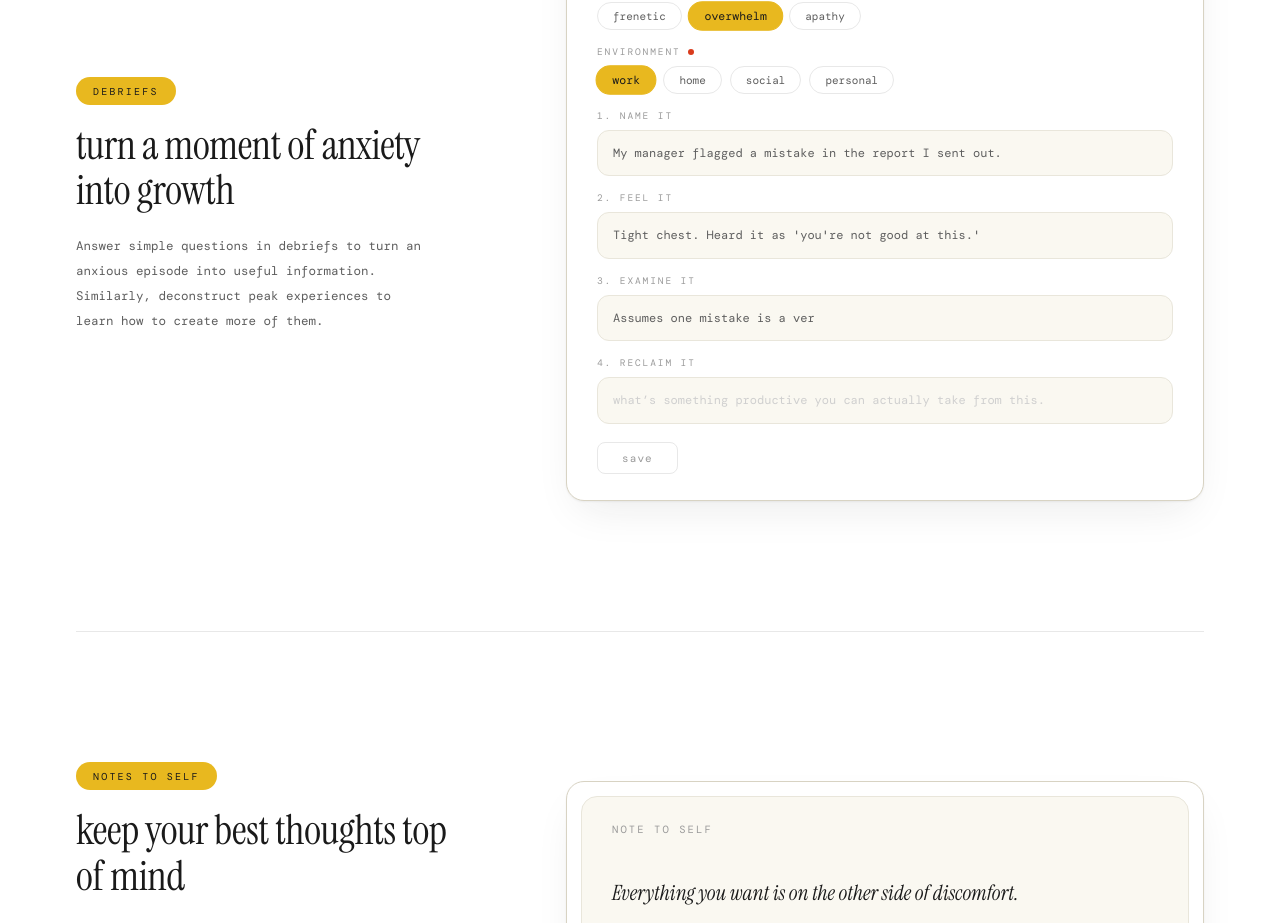
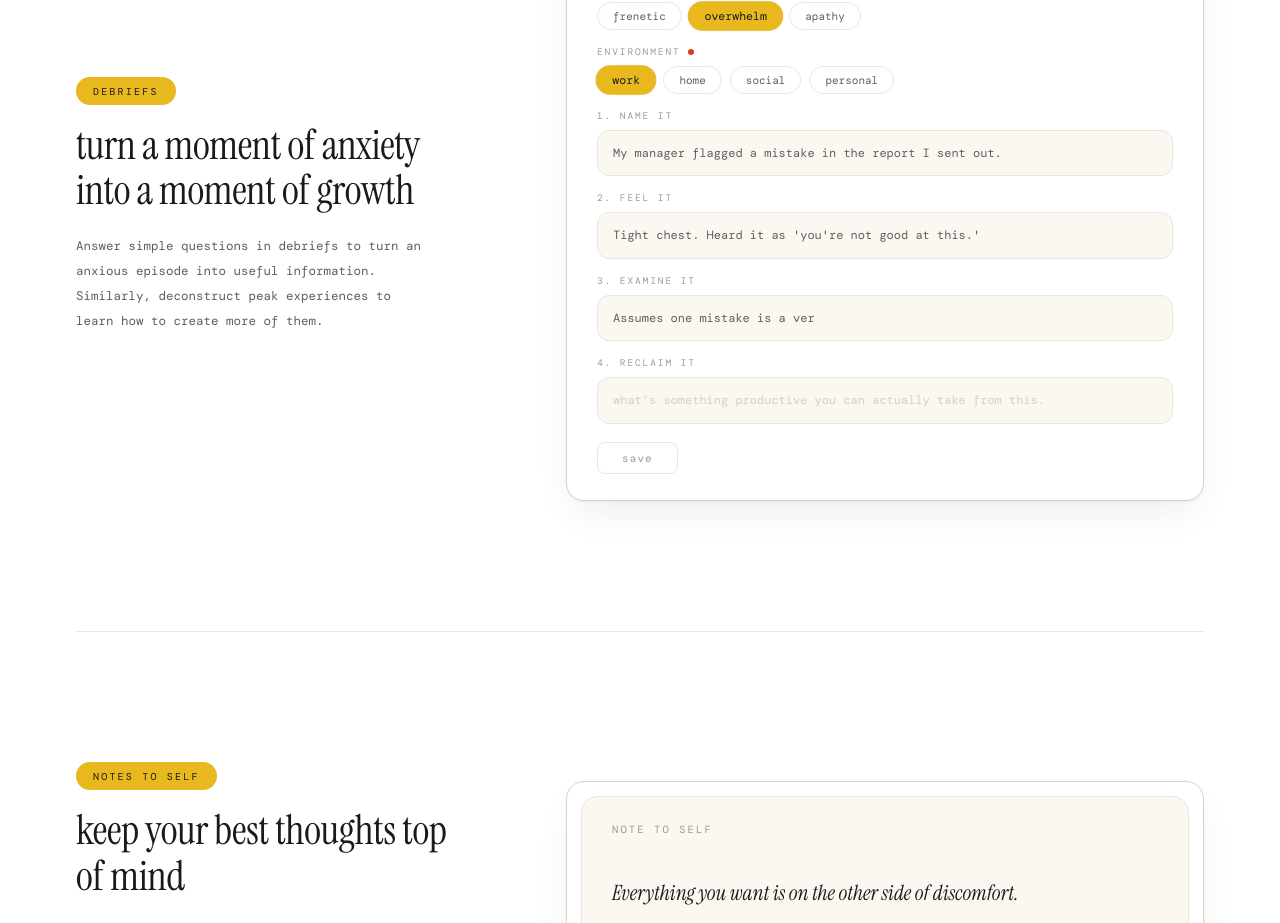
Before and after one commit to davidraybanks1/maslow-web-v2, a Next.js app: page / in a window 1280 px wide. Shown: the part 6060-6983 px from the top of the page. Built offline with nearby package versions, Linux system fonts and the light colour scheme; a web font is replaced by a local one.

Commit message:
copy: debriefs headline — a moment of growth

```diff
--- a/src/app/components/HomeV2.js
+++ b/src/app/components/HomeV2.js
@@ -909,7 +909,7 @@
       <section className={s.feature} ref={ref}>
         <div>
           <Eyebrow>debriefs</Eyebrow>
-          <h2 className={s.h2}>turn a moment of anxiety into growth</h2>
+          <h2 className={s.h2}>turn a moment of anxiety into a moment of growth</h2>
           <p className={s.copy}>Answer simple questions in debriefs to turn an anxious episode into useful information. Similarly, deconstruct peak experiences to learn how to create more of them.</p>
         </div>
         <div className={s.card} style={{ padding: '26px 30px' }}>
```
